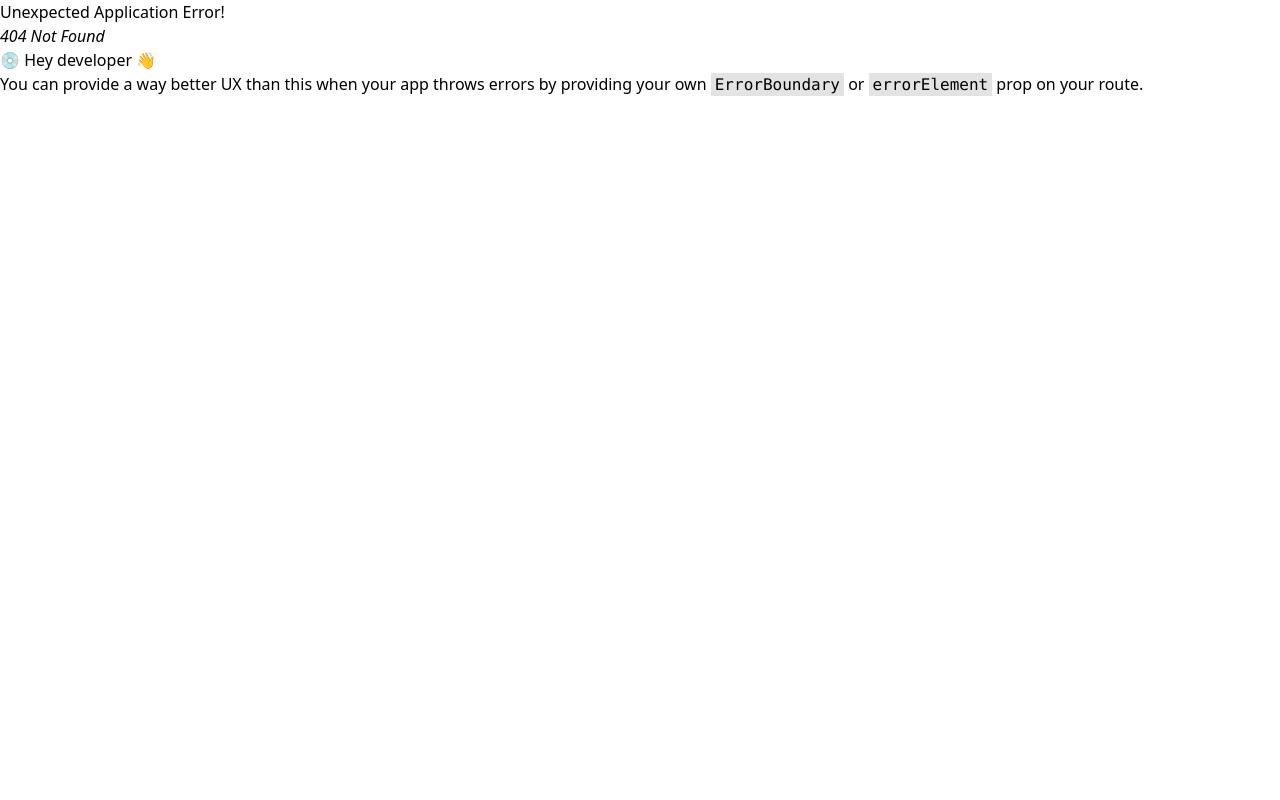
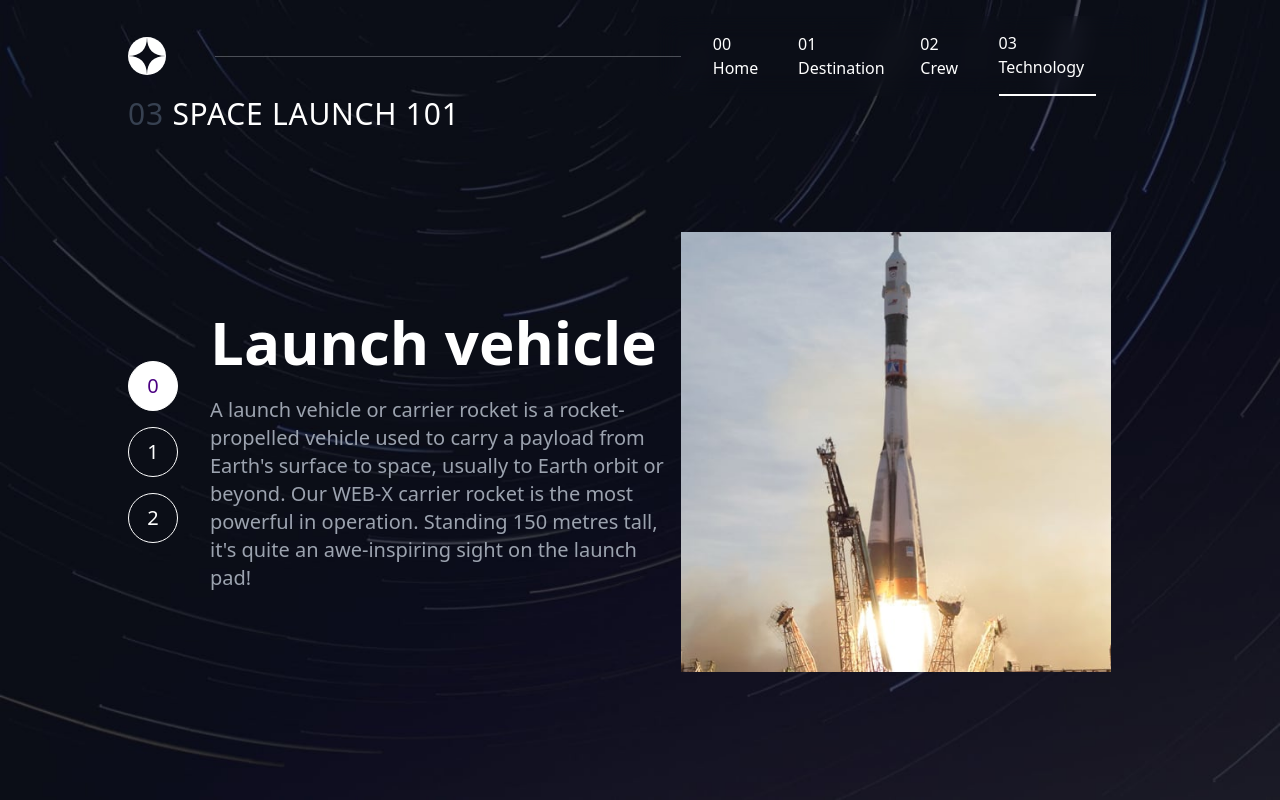
Before and after one commit to kleuberA/spacetourismwebsite, a React (Vite) app: page /technology in a window 1280 px wide. Before the commit this address had no page. Built offline with nearby package versions, Linux system fonts and the light colour scheme.

Commit message:
Adicionado nova pagina technology

```diff
--- a/src/App.css
+++ b/src/App.css
@@ -13,8 +13,19 @@
     background-repeat: no-repeat;
     background-size: cover;
 }
+.technology{
+  background: url('./assets/technology/background-technology-desktop.jpg');
+  background-repeat: no-repeat;
+  background-size: cover;
+}
 
 .slider {
+    width: 80%;
+    margin: 20px auto;
+    overflow: hidden;
+  }
+  .slideTechnology{
+    display: flex;
     width: 80%;
     margin: 20px auto;
     overflow: hidden;
@@ -54,5 +65,28 @@
     opacity: 1;
   }
   .indicators li.active {
-    background: #000;
+    background: black;
   }
+  .indicatorsTechnology li {
+    height: 50px;
+    width: 50px;
+    border: 1px solid white;
+    color: white;
+    border-radius: 50%;
+    margin-right: 5px;
+    cursor: pointer;
+    transition: all 300ms;
+    text-align: center;
+    display: flex;
+    align-items: center;
+    justify-content: center;
+    font-size: 20px;
+    z-index: 2;
+  }
+  .indicatorsTechnology li:hover {
+    opacity: .5;
+  }
+  .indicatorsTechnology li.active {
+    background: white;
+    color: indigo;
+  }
--- /dev/null
+++ b/src/Pages/Technology.tsx
@@ -0,0 +1,71 @@
+
+import Vehicle from '../assets/technology/image-launch-vehicle-portrait.jpg';
+import Capsule from '../assets/technology/image-space-capsule-portrait.jpg';
+import Spaceport from '../assets/technology/image-spaceport-portrait.jpg';
+import { useState } from "react";
+import Navbar from "../components/Navbar";
+import data from '../data.json';
+
+
+const Technology = () =>{
+
+    let [select, setSelect] = useState({selected: 0});
+
+    let dataElements = data;
+
+    const handleClick = (e: any) => {
+        let value = e.target.getAttribute('data-value');
+        if (value !== null) {
+            setSelect({selected: value});
+        }
+    };
+
+    const { selected } = select;
+    const style = select.selected >= 1
+        ? { transform: `translateX(-${selected * 1146.8}px)` }
+        : {};
+
+    const renderIndicator = []
+    for(let i=0; i < 3; i++) {
+        renderIndicator.push(
+            <li data-value={i} key={i} className={selected == i ? 'active' : ''}>{i}</li>
+        )
+    }
+    let imageUrl: string | undefined;
+    return(
+        <div className="technology w-full h-screen">
+            <Navbar/>
+            <h1 className="uppercase w-4/5 m-auto text-white tracking-wide lg:text-3xl lg:mb-5">
+                <span className="text-gray-700">03 </span>
+                Space launch 101
+            </h1>
+            <div className="slideTechnology gap-8">
+                <ul onClick={handleClick} className="indicatorsTechnology flex flex-col gap-4 justify-center w-[50px]">
+                    {renderIndicator}
+                </ul>
+                <div className="slide-items" style={style}>
+                {dataElements.technology.map((element, key) =>{
+                        key == 0 ? imageUrl = Vehicle : undefined;
+                        key == 1 ? imageUrl = Capsule : undefined;
+                        key == 2 ? imageUrl = Spaceport : undefined;
+                        return(
+                            <div className="item" key={key}>
+                                <div className="w-2/4 flex lg:flex-col lg:gap-6">
+                                    <h1 className="lg:text-6xl text-white">{element.name}</h1>
+                                    <h3 className="lg:text-xl text-gray-400 font-light">{element.description}</h3>
+                                </div>
+                                <div className="w-2/4">
+                                    <img className="h-[55vh]" src={imageUrl} alt="" />
+                                </div>
+                            </div>
+                        )
+                    })}
+                    <div></div>
+                </div>
+
+            </div>
+        </div>
+    )
+}
+
+export default Technology;
--- a/src/main.tsx
+++ b/src/main.tsx
@@ -7,6 +7,7 @@ import Home from './Pages/Home';
 import Destination from './Pages/Destination';
 import Destinations from './components/Destinations';
 import Crew from './Pages/Crew';
+import Technology from './Pages/Technology';
 
 const router = createBrowserRouter([
   {
@@ -39,6 +40,10 @@ const router = createBrowserRouter([
     path: "/crew",
     element: <Crew />,
   },
+  {
+    path: "/technology",
+    element: <Technology />,
+  },
 ]);
 
 ReactDOM.createRoot(document.getElementById('root') as HTMLElement).render(
```
